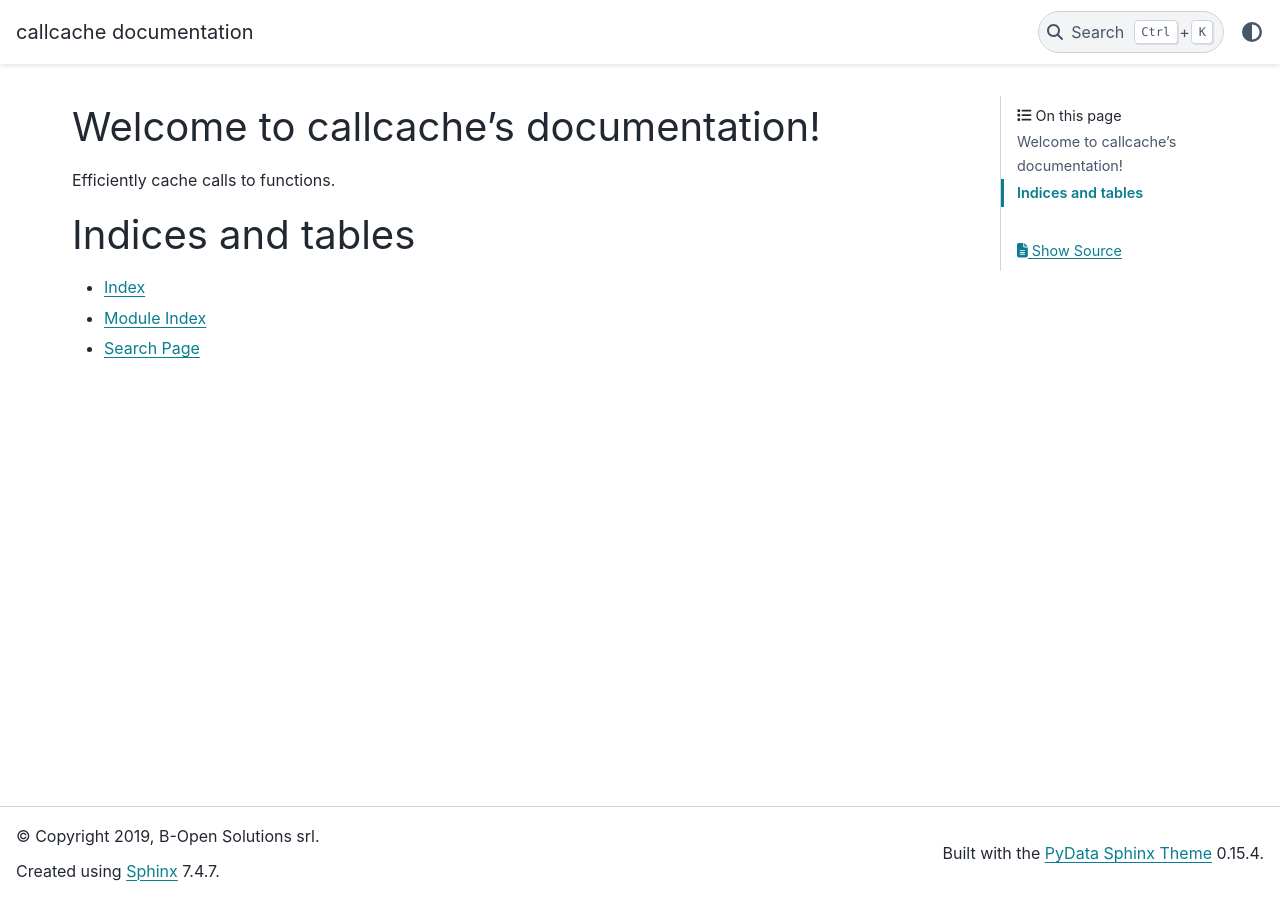
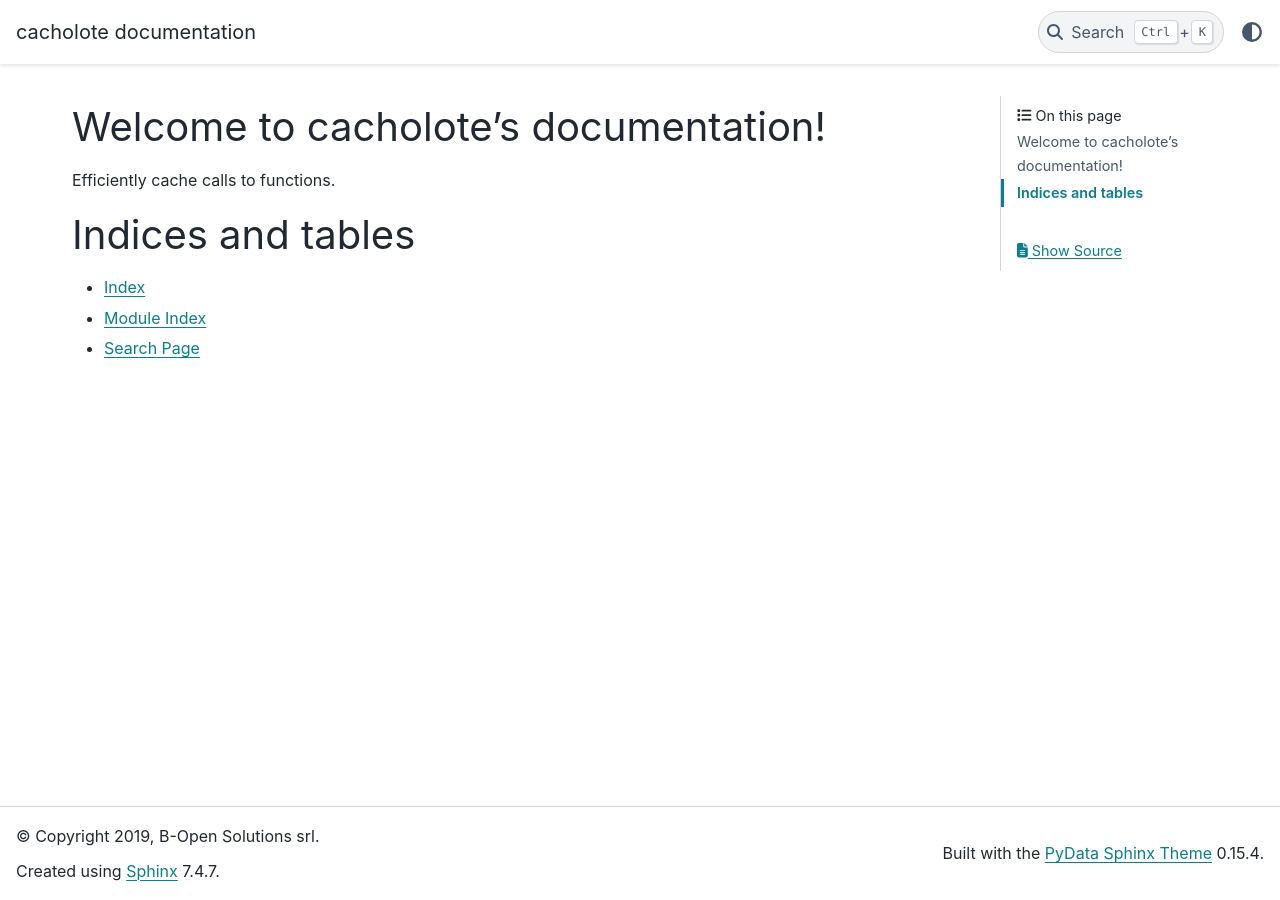
Before and after one commit to ecmwf-projects/cacholote, a Sphinx documentation site: the page built from docs/index.md, in a window 1280 px wide. Built offline with Sphinx 7.4.7 and the PyData theme 0.15.4, drawn with Linux system fonts in a browser that asks for light colours; pages that are not in the unit, such as notebooks, are missing from menus; the version number could not be read and is left out.

Commit message:
renaming

````diff
--- a/docs/conf.py
+++ b/docs/conf.py
@@ -9,17 +9,17 @@
 import os
 import sys
 
-import callcache
+import cacholote
 
 sys.path.insert(0, os.path.abspath("../"))
 
 # -- Project information -----------------------------------------------------
 
-project = "callcache"
+project = "cacholote"
 copyright = "2019, B-Open Solutions srl"
 author = "B-Open Solutions srl"
-version = callcache.__version__
-release = callcache.__version__
+version = cacholote.__version__
+release = cacholote.__version__
 
 # -- General configuration ---------------------------------------------------
 
@@ -37,7 +37,7 @@ extensions = [
 autodoc_typehints = "none"
 
 # autoapi configuration
-autoapi_dirs = ["../callcache"]
+autoapi_dirs = ["../cacholote"]
 autoapi_ignore = ["*/version.py"]
 autoapi_options = [
     "members",
--- a/docs/index.md
+++ b/docs/index.md
@@ -1,4 +1,4 @@
-# Welcome to callcache's documentation!
+# Welcome to cacholote's documentation!
 
 Efficiently cache calls to functions.
 
@@ -6,7 +6,7 @@ Efficiently cache calls to functions.
 :caption: 'Contents:'
 :maxdepth: 2
 
-API Reference <_api/callcache/index>
+API Reference <_api/cacholote/index>
 ```
 
 # Indices and tables
--- a/pyproject.toml
+++ b/pyproject.toml
@@ -17,7 +17,7 @@ convention = "numpy"
 add_ignore = "D1"
 
 [tool.setuptools_scm]
-write_to = "callcache/version.py"
+write_to = "cacholote/version.py"
 write_to_template = '''
 # Do not change! Do not track in version control!
 __version__ = "{version}"
--- a/setup.cfg
+++ b/setup.cfg
@@ -1,5 +1,5 @@
 [metadata]
-name = callcache
+name = cacholote
 license = Apache License 2.0
 description = Efficiently cache calls to functions
 classifiers =
````
Also changed, not shown: README.md (+1 -1 lines), .cruft.json, 11 other files.
